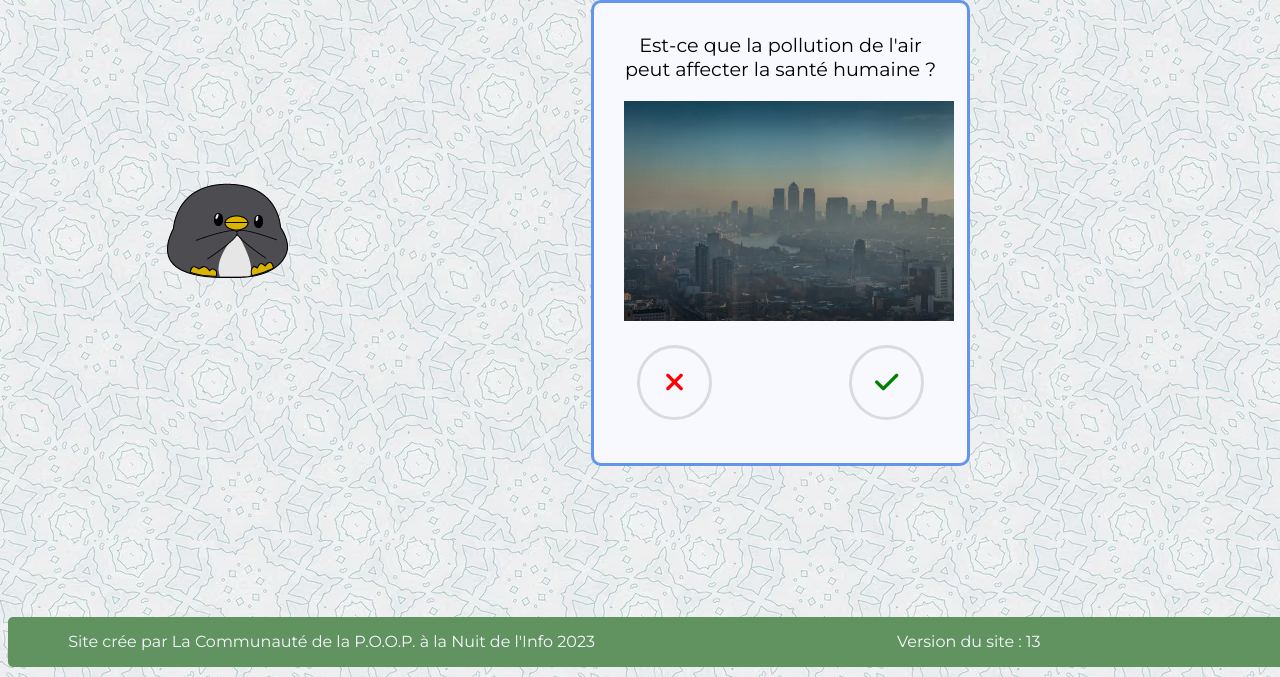
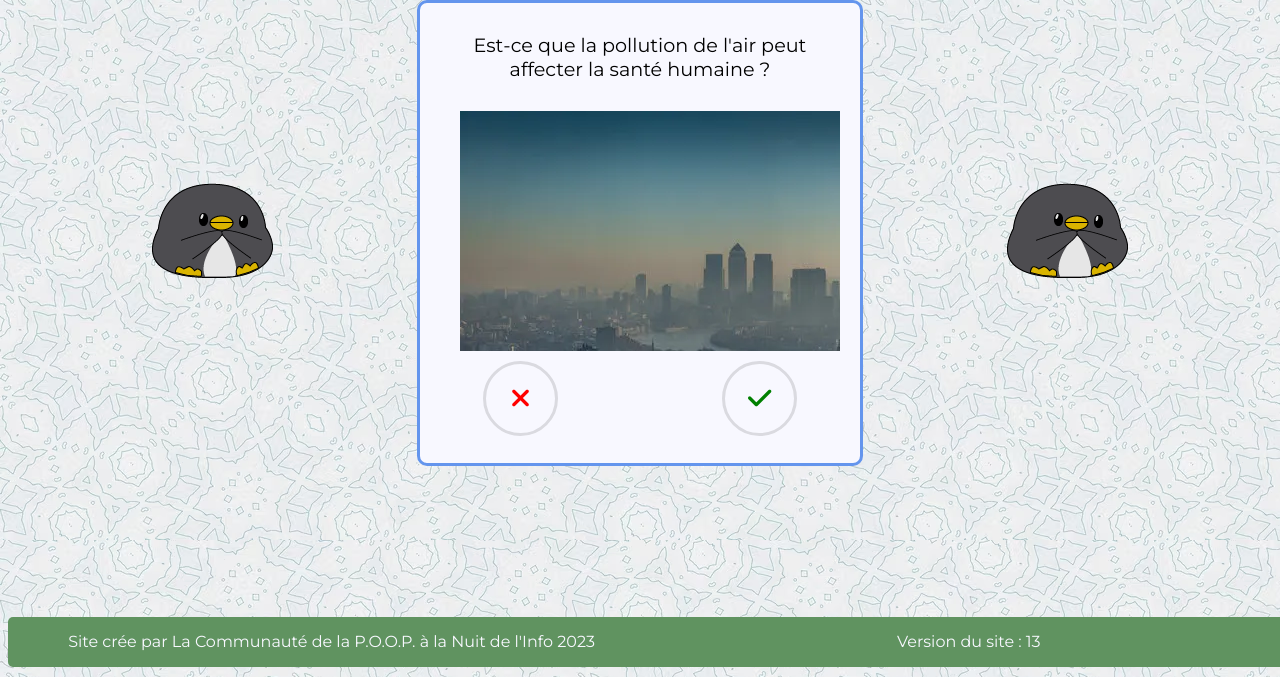
Before and after one commit to AuriLeBG/Communaut-DeLaPOOP, a PHP site: page /pages/home.php in a window 1280 px wide. Shown: the part 123-800 px from the top of the page. Run offline with PHP 8.4, Linux system fonts and the light colour scheme; some libraries are stand-ins or nearby versions.

Commit message:
css amend

```diff
--- a/css/style.css
+++ b/css/style.css
@@ -78,7 +78,7 @@ footer {
 #card{
     place-self: center ;
     padding: 20px;
-    width: 50%;
+    width: 400px;
     text-align: center;
     background-color: ghostwhite;
     border-radius: 10px;
@@ -104,9 +104,6 @@ footer {
     width: 75px;
     vertical-align: middle;
 }
-#card{
-    height: 420px;
-}
 
 .hide{
     display: none;
@@ -118,11 +115,12 @@ footer {
     padding: 10px;
 }
 
-#card_image{
+#image{
     max-width: 400px;
     max-height: 220px;
     overflow: hidden;
     object-fit: cover;
+    object-position: center;
     padding: 10px;
 }
 
@@ -130,8 +128,8 @@ footer {
     vertical-align: bottom;
 }
 
-#details{
-    padding: 10px;
+#details, #image{
+    padding: 20px;
     width: auto;
     height: 220px;
 }
@@ -153,6 +151,6 @@ footer {
     width: 49%;
 }
 
-#pinguin{
+#pinguin1, #pinguin2{
     place-self: center start;
 }
--- a/pages/home.php
+++ b/pages/home.php
@@ -9,7 +9,7 @@ use Class\CliMatch\Question;
 ob_start();
 
 ?>
-<div id="pinguin">
+<div id="pinguin1">
     <img id="img_pinguin" src="../image/pingouin/pengouin.png">
 </div>
 
@@ -42,6 +42,10 @@ ob_start();
 
 </div>
 
+<div id="pinguin2">
+    <img id="img_pinguin" src="../image/pingouin/pengouin.png">
+</div>
+
 <?php
 
 $content = ob_get_clean();
```
